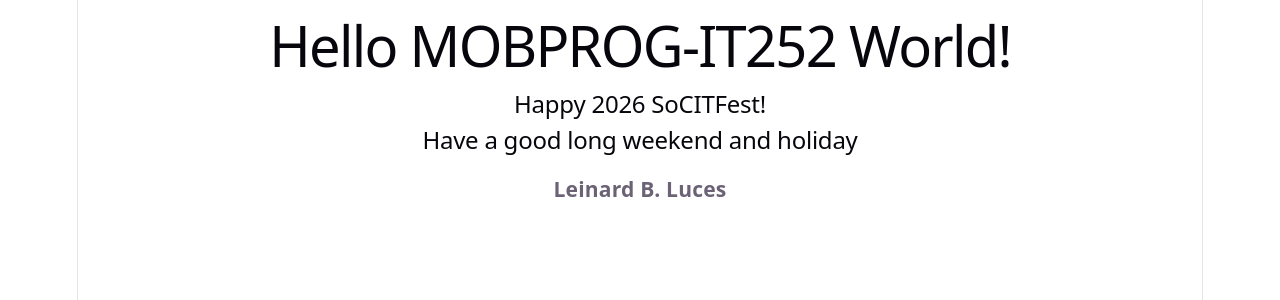
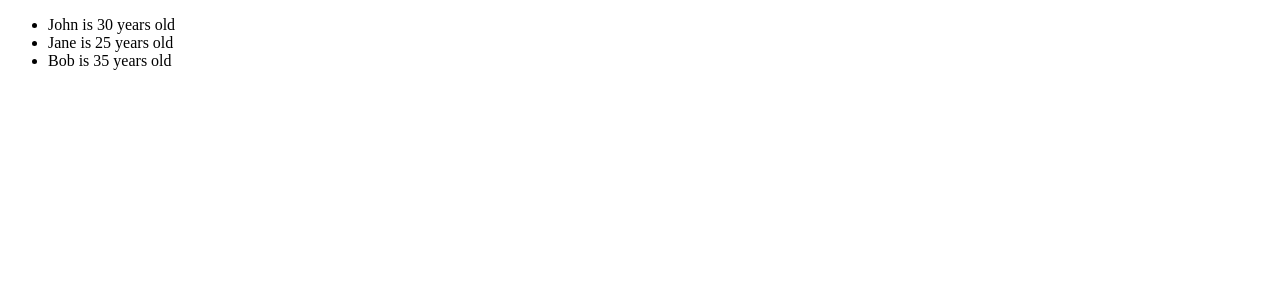
Before and after one commit to leinardluces/MOBPROG-IT252-react-w3schools, a React (Vite) app in the folder my-react-app/: page / in a window 1280 px wide. Shown: the top 300 px of the page. Built offline with nearby package versions, Linux system fonts and the light colour scheme.

Commit message:
updated new branch with W3Schools sample code 01

```diff
--- a/my-react-app/index.html
+++ b/my-react-app/index.html
@@ -1,11 +1,5 @@
 <!doctype html>
 <html lang="en">
-  <head>
-    <meta charset="UTF-8" />
-    <link rel="icon" type="image/svg+xml" href="/favicon.svg" />
-    <meta name="viewport" content="width=device-width, initial-scale=1.0" />
-    <title>my-react-app</title>
-  </head>
   <body>
     <div id="root"></div>
     <script type="module" src="/src/main.jsx"></script>
--- a/my-react-app/src/main.jsx
+++ b/my-react-app/src/main.jsx
@@ -1,10 +1,23 @@
-import { StrictMode } from 'react'
 import { createRoot } from 'react-dom/client'
-import './index.css'
-import App from './App.jsx'
+
+const users = [
+  { id: 1, name: 'John', age: 30 },
+  { id: 2, name: 'Jane', age: 25 },
+  { id: 3, name: 'Bob', age: 35 }
+];
+
+function UserList() {
+  return (
+    <ul>
+      {users.map(user =>
+        <li key={user.id}>
+          {user.name} is {user.age} years old
+        </li>
+      )}
+    </ul>
+  );
+}
 
 createRoot(document.getElementById('root')).render(
-  <StrictMode>
-    <App />
-  </StrictMode>,
+  <UserList />
 )
```
